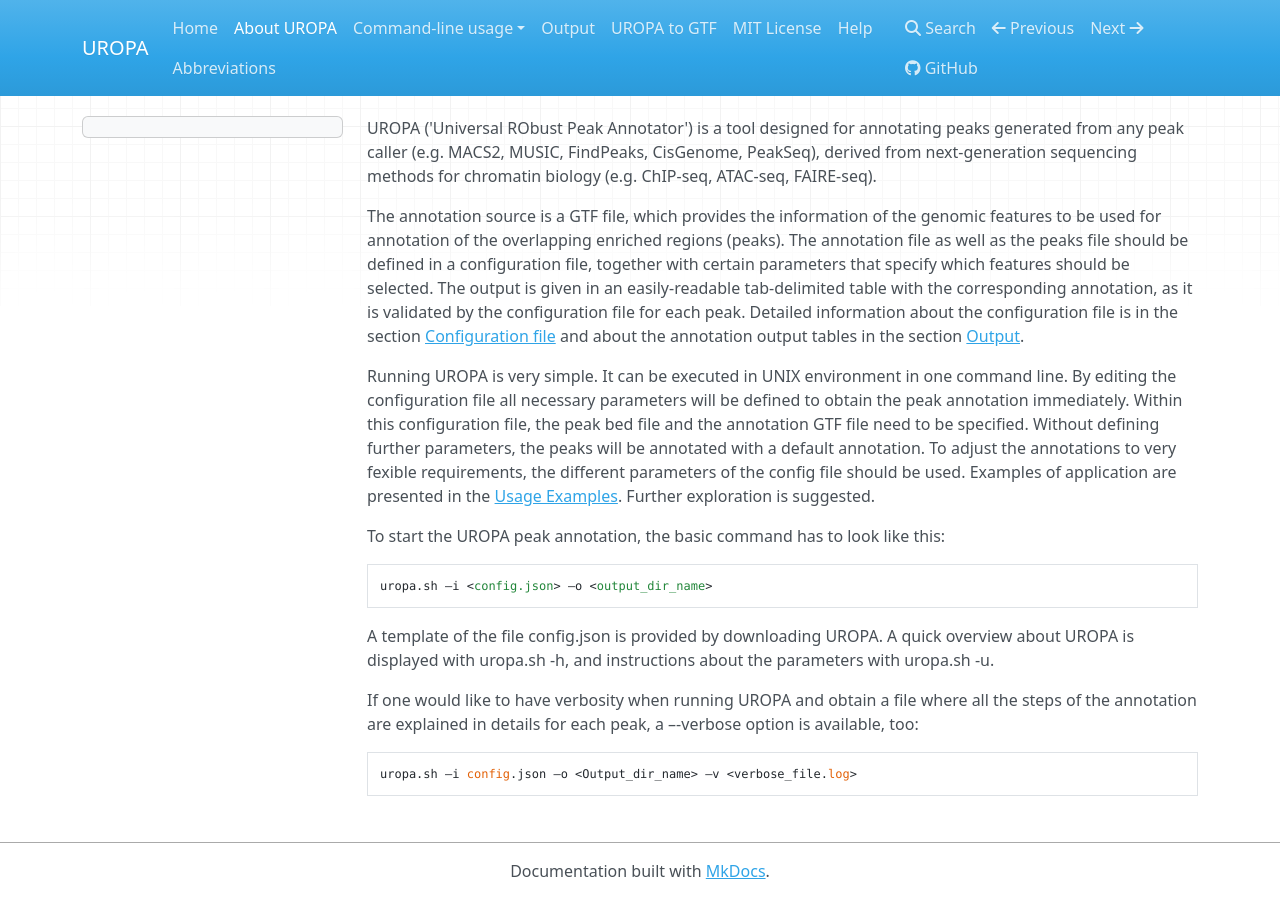
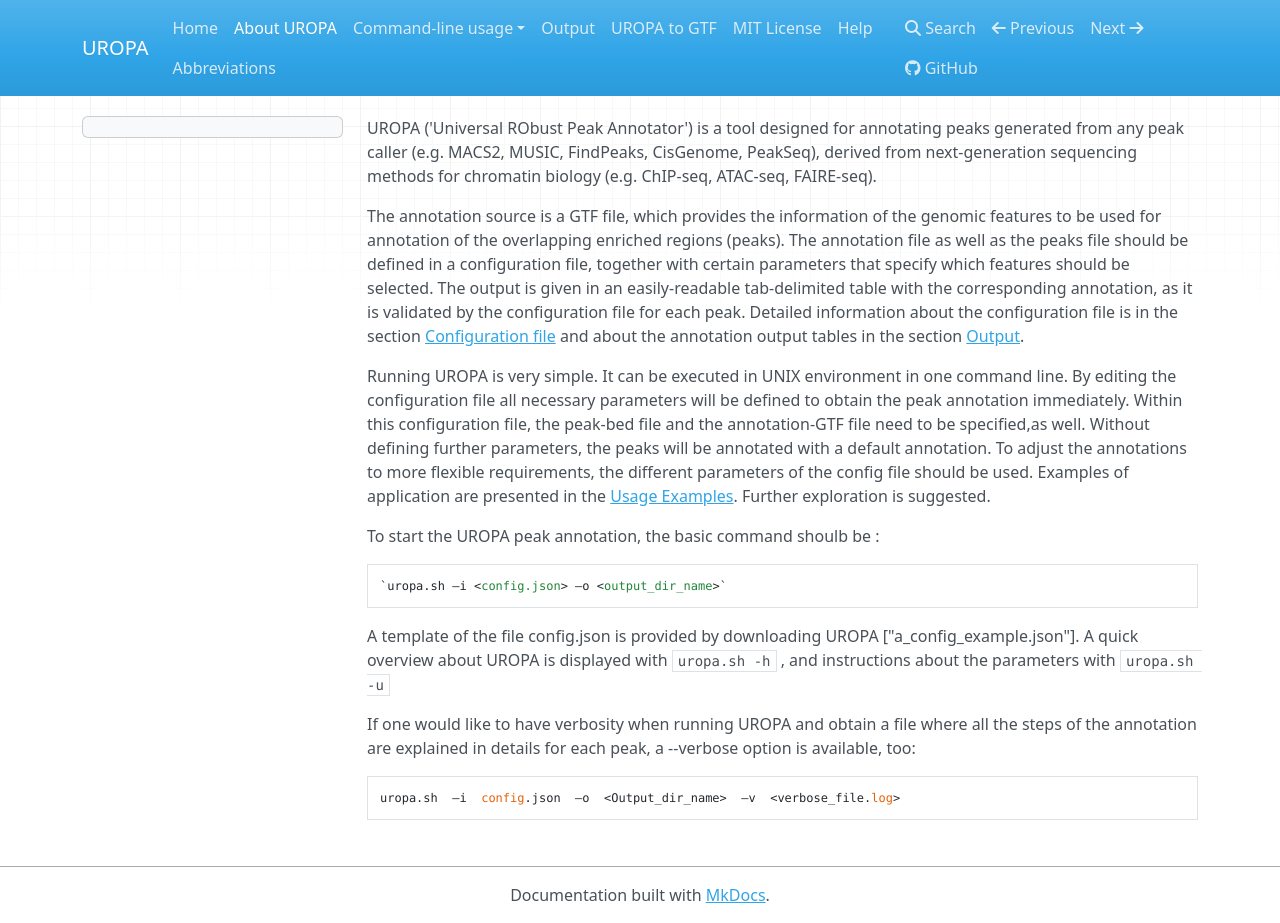
Before and after one commit to loosolab/UROPA, an MkDocs documentation site: the page built from docs/introduction.md, in a window 1280 px wide and 923 px high. Built offline with MkDocs 1.6.1, drawn with Linux system fonts in a browser that asks for light colours; nearby versions of some CDN libraries; old or Windows-style settings are respelled for this version of MkDocs.

Commit message:
small changes

```diff
--- a/docs/introduction.md
+++ b/docs/introduction.md
@@ -6,16 +6,19 @@ The output is given in an easily-readable tab-delimited table with the correspon
 Detailed information about the configuration file is in the section [Configuration file](http://uropa.readthedocs.io/en/latest/config/) and about the annotation output tables in the section [Output](http://uropa.readthedocs.io/en/latest/output/).
 
 Running UROPA is very simple. It can be executed in UNIX environment in one command line.
-By editing the configuration file all necessary parameters will be defined to obtain the peak annotation immediately. Within this configuration file, the peak bed file and the annotation GTF file need to be specified.
-Without defining further parameters, the peaks will be annotated with a default annotation. To adjust the annotations to very fexible requirements, the different parameters of the config file should be used.
+By editing the configuration file all necessary parameters will be defined to obtain the peak annotation immediately. Within this configuration file, the peak-bed file and the annotation-GTF file need to be specified,as well.
+Without defining further parameters, the peaks will be annotated with a default annotation. To adjust the annotations to more flexible requirements, the different parameters of the config file should be used.
 Examples of application are presented in the [Usage Examples](http://uropa.readthedocs.io/en/latest/uropa-example/). Further exploration is suggested.
 
-To start the UROPA peak annotation, the basic command has to look like this:
+To start the UROPA peak annotation, the basic command shoulb be :
 
-	uropa.sh –i <config.json> –o <output_dir_name>
 
-A template of the file config.json is provided by downloading UROPA. A quick overview about UROPA is displayed with uropa.sh -h, and instructions about the parameters with uropa.sh -u.
+	`uropa.sh –i <config.json> –o <output_dir_name>`
 
-If one would like to have verbosity when running UROPA and obtain a file where all the steps of the annotation are explained in details for each peak, a –-verbose option is available, too:
 
-	uropa.sh –i config.json –o <Output_dir_name> –v <verbose_file.log>
+A template of the file config.json is provided by downloading UROPA ["a_config_example.json"]. A quick overview about UROPA is displayed with  `uropa.sh -h` ,
+and instructions about the parameters with  `uropa.sh -u`
+
+If one would like to have verbosity when running UROPA and obtain a file where all the steps of the annotation are explained in details for each peak, a --verbose option is available, too:
+
+	uropa.sh  –i  config.json  –o  <Output_dir_name>  –v  <verbose_file.log>
```
